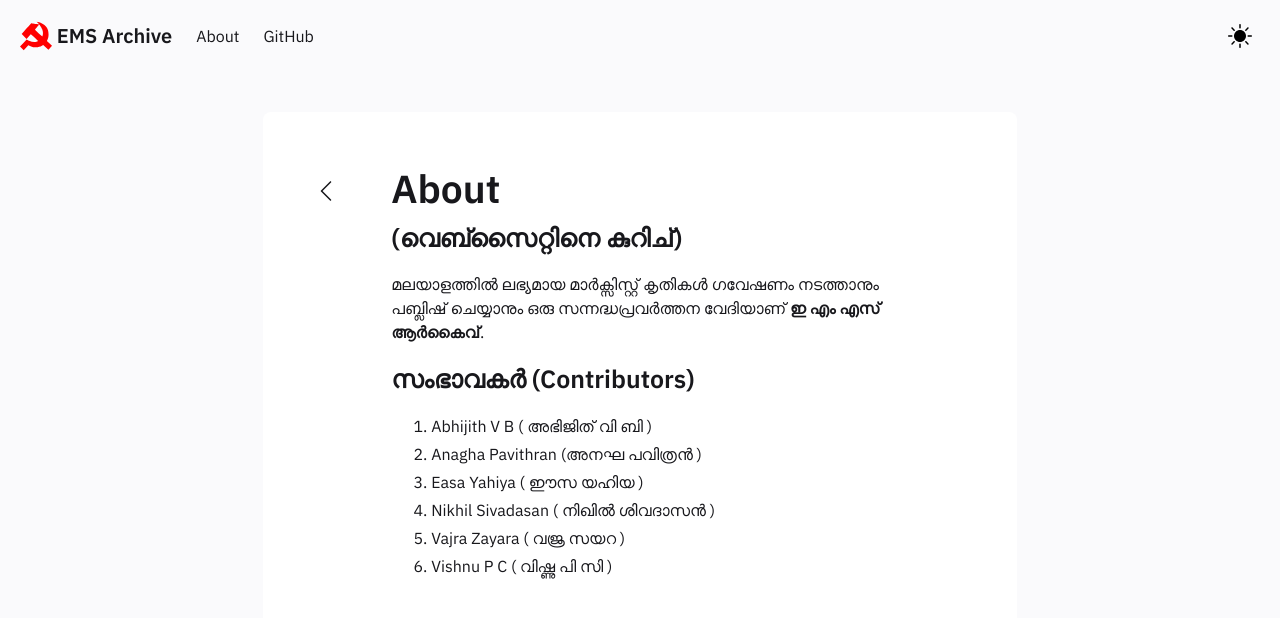
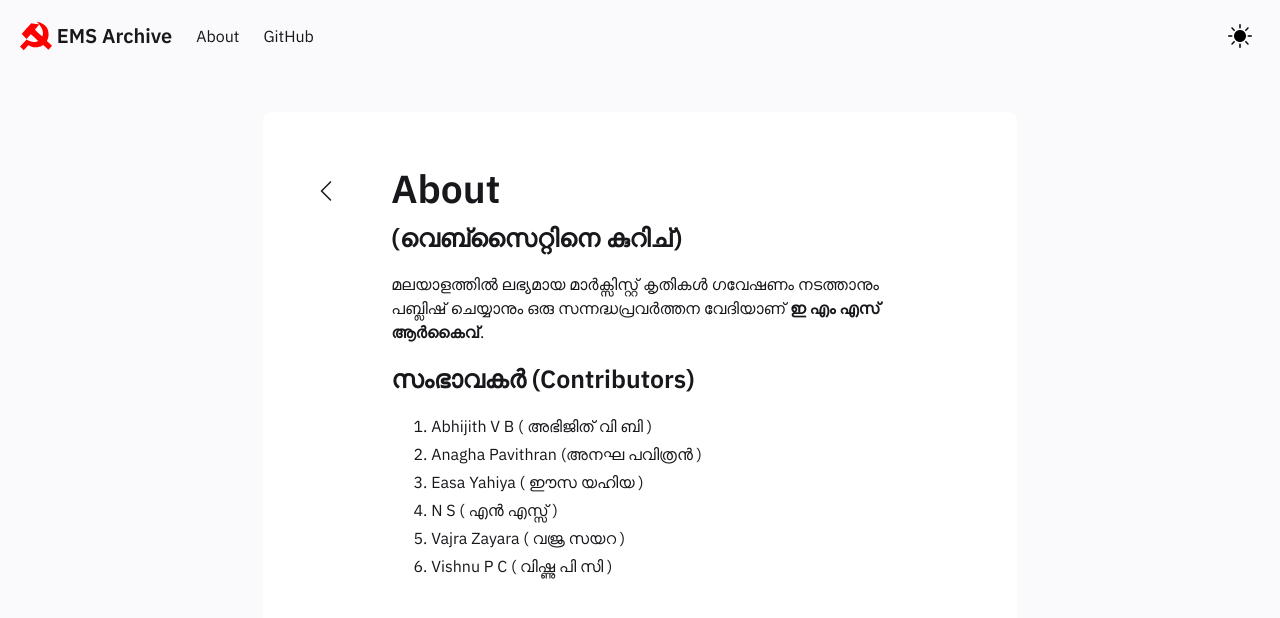
Before and after one commit to emsarchive/obsidiansite, a Jekyll site: the page built from _posts/2020-03-01-about.md, in a window 1280 px wide. Shown: the top 618 px of the page. Built offline with Jekyll 4.4.1, drawn with Linux system fonts in a browser that asks for light colours.

Commit message:
changed name

```diff
--- a/_posts/2020-03-01-about.md
+++ b/_posts/2020-03-01-about.md
@@ -13,6 +13,6 @@ title: About
 1. Abhijith V B ( അഭിജിത് വി ബി )
 2. Anagha Pavithran (അനഘ പവിത്രൻ )
 3. Easa Yahiya ( ഈസ യഹിയ )
-4. Nikhil Sivadasan ( നിഖിൽ ശിവദാസൻ )
+4. N S ( എൻ എസ്സ് )
 5. Vajra Zayara ( വജ്ര സയറ )
 6. Vishnu P C ( വിഷ്ണു പി സി )
```
Also changed, not shown: 1 other file.
